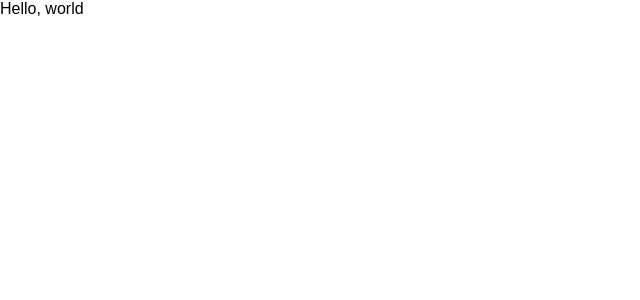
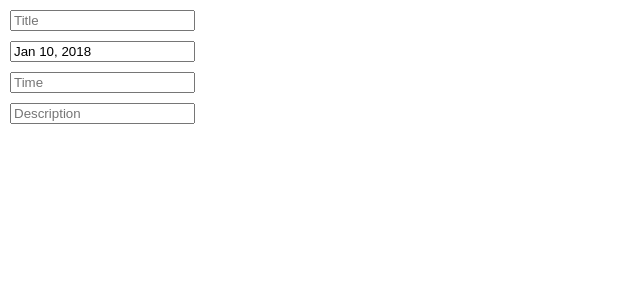
Before and after one commit to sequoian/calendar, a React (Create React App) app in the folder client/: page / in a window 1280 px wide. Shown: the top 300 px of the page, without its empty margins (0-640 px from the left). Built offline with nearby package versions, Linux system fonts and the light colour scheme.

Commit message:
event form

```diff
--- a/client/package.json
+++ b/client/package.json
@@ -3,7 +3,10 @@
   "version": "0.1.0",
   "private": true,
   "dependencies": {
+    "moment": "^2.20.1",
+    "prop-types": "^15.6.0",
     "react": "^16.2.0",
+    "react-datepicker": "^1.0.4",
     "react-dom": "^16.2.0",
     "react-scripts": "1.1.0"
   },
--- a/client/src/App.js
+++ b/client/src/App.js
@@ -1,12 +1,17 @@
 import React, { Component } from 'react'
+import EventForm from './components/EventForm'
+import moment from 'moment'
 
 class App extends Component {
   render() {
+    const now = moment('2018-01-10')
     return (
       <div className="App">
-        Hello, world
+        <EventForm
+          day={now}
+        />
       </div>
-    );
+    )
   }
 }
 
--- /dev/null
+++ b/client/src/components/EventForm.js
@@ -0,0 +1,35 @@
+import React from 'react'
+import PropTypes from 'prop-types'
+import DatePicker from 'react-datepicker'
+import 'react-datepicker/dist/react-datepicker.css'
+
+const EventForm = ({title, day, time, description}) => (
+  <form className="event-form">
+    <input
+      value={title}
+      placeholder="Title"
+    />
+    <DatePicker
+      selected={day}
+      dateFormat="MMM DD, YYYY"
+      readOnly
+    />
+    <input
+      value={time}
+      placeholder="Time"
+    />
+    <input
+      value={description}
+      placeholder="Description"
+    />
+  </form>
+)
+
+EventForm.propTypes = {
+  title: PropTypes.string,
+  //day: PropTypes.string,
+  time: PropTypes.string,
+  description: PropTypes.string
+}
+
+export default EventForm
--- /dev/null
+++ b/client/src/form.css
@@ -0,0 +1,12 @@
+.event-form {
+  padding: 10px;
+}
+
+.event-form input{
+  display: block;
+  margin-bottom: 10px;
+}
+
+.react-datepicker__day--outside-month {
+  visibility: hidden;
+}
--- a/client/src/index.js
+++ b/client/src/index.js
@@ -1,6 +1,7 @@
 import React from 'react'
 import ReactDOM from 'react-dom'
 import './index.css'
+import './form.css'
 import App from './App'
 import registerServiceWorker from './registerServiceWorker'
 
```
